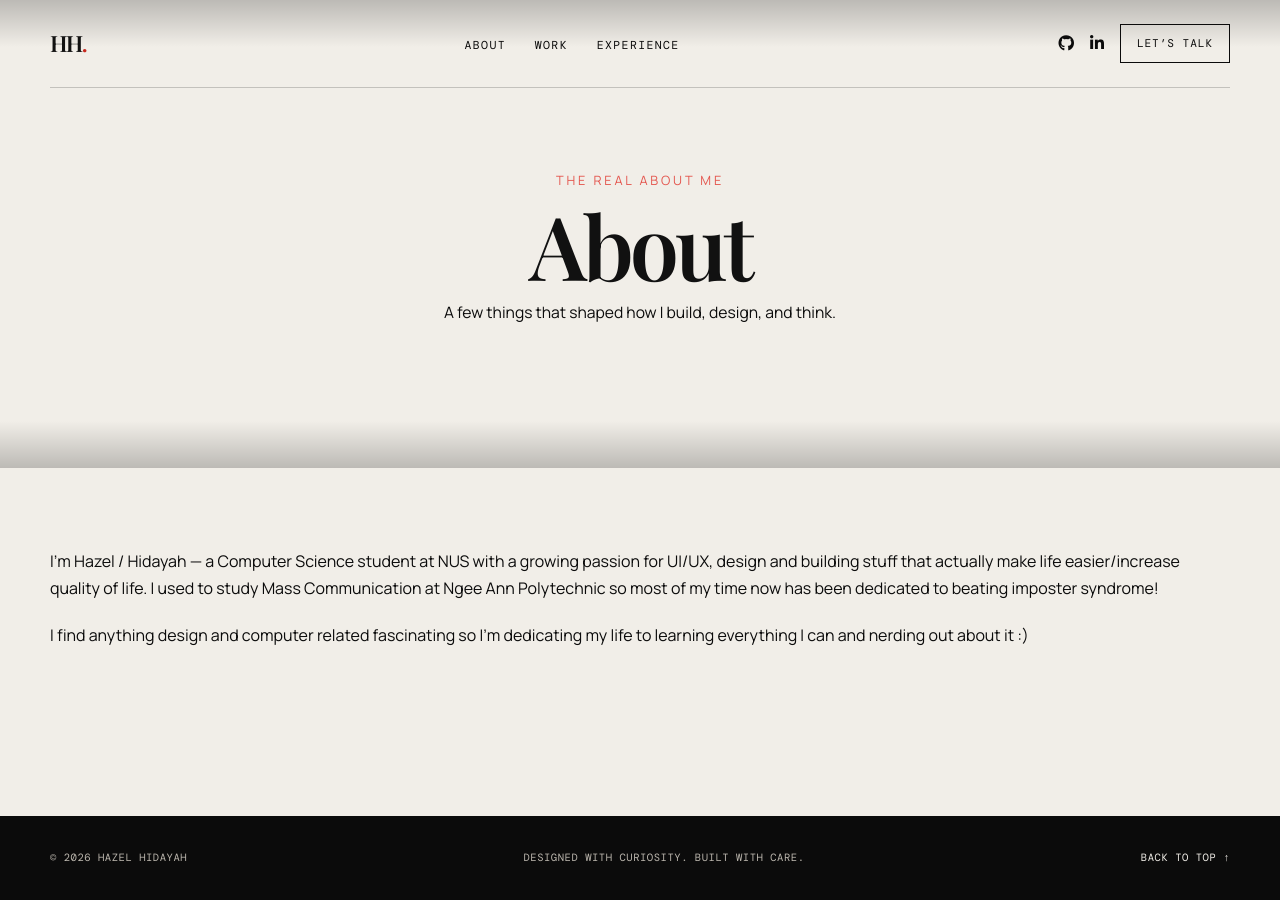
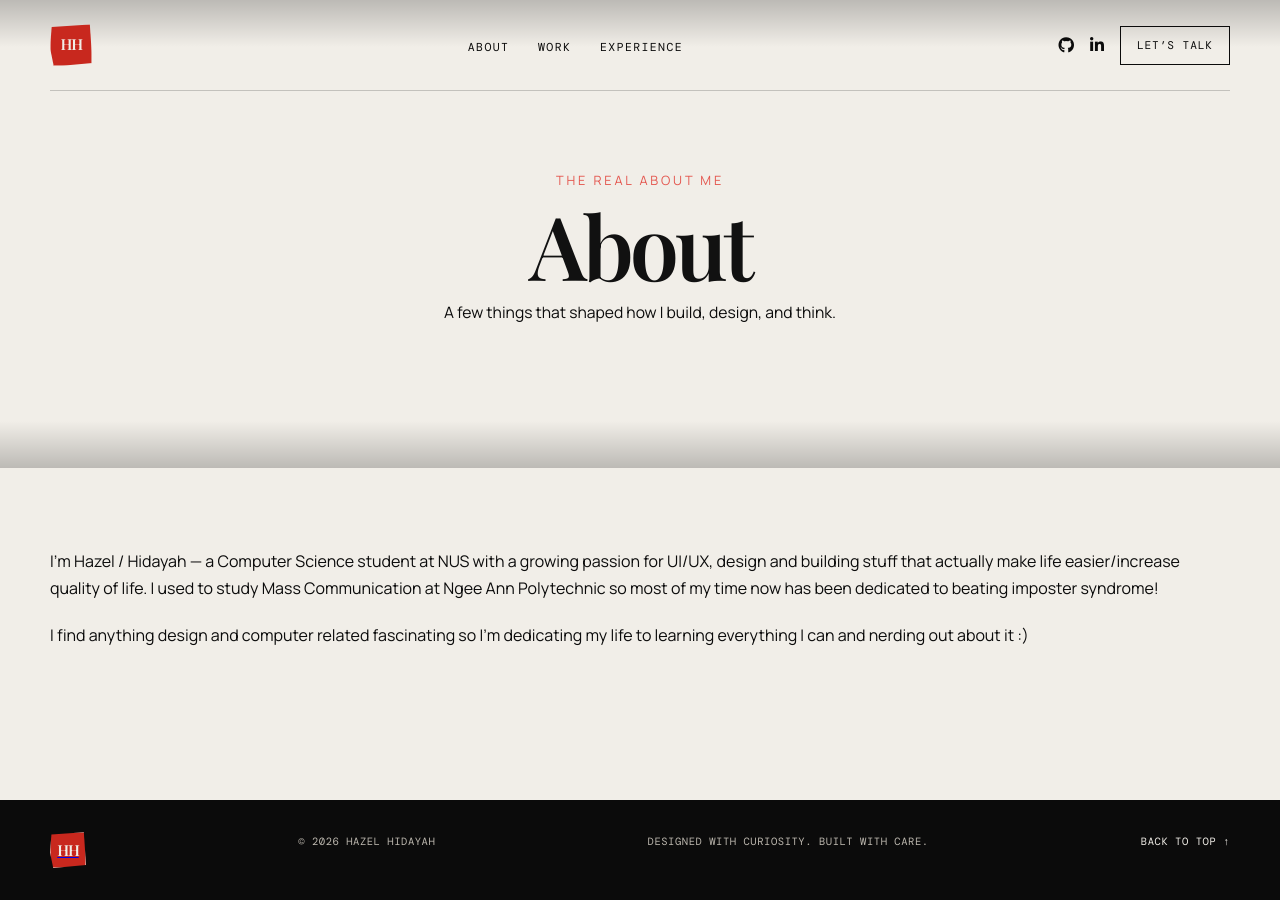
Before and after one commit to hazelhidayah/hazelhidayah.github.io, a Jekyll site: the page built from about.markdown, in a window 1280 px wide. Built offline with Jekyll 4.4.1, drawn with Linux system fonts in a browser that asks for light colours; some web fonts are replaced.

Commit message:
Add reusable seal identity

```diff
--- a/_includes/footer.html
+++ b/_includes/footer.html
@@ -1,5 +1,8 @@
 <footer class="site-footer">
   <div class="footer-inner">
+    <a href="{{ '/' | relative_url }}" class="footer-seal" aria-label="Hazel Hidayah — home">
+      {% include seal.html class="seal--footer" %}
+    </a>
     <p>&copy; {{ site.time | date: '%Y' }} Hazel Hidayah</p>
     <p>Designed with curiosity. Built with care.</p>
     <a href="#top" class="footer-top">Back to top ↑</a>
--- a/_includes/navbar.html
+++ b/_includes/navbar.html
@@ -1,7 +1,7 @@
 <header class="site-header">
   <div class="nav-inner">
     <a href="{{ '/' | relative_url }}" class="brand-mark" aria-label="Hazel Hidayah — home">
-      <span class="brand-monogram">HH<span>.</span></span>
+      {% include seal.html class="seal--nav" %}
     </a>
 
     <nav class="main-nav" aria-label="Primary navigation">
--- /dev/null
+++ b/_includes/seal.html
@@ -0,0 +1,3 @@
+<span class="seal{% if include.class %} {{ include.class }}{% endif %}" aria-hidden="true">
+  <span class="seal__text">HH</span>
+</span>
--- a/_layouts/default.html
+++ b/_layouts/default.html
@@ -9,6 +9,7 @@
       content="{{ page.description | default: site.description }}"
     />
     <meta name="theme-color" content="#f1eee8" />
+    <link rel="icon" href="{{ '/assets/img/seal.svg' | relative_url }}" type="image/svg+xml" />
     <link rel="preconnect" href="https://fonts.googleapis.com" />
     <link rel="preconnect" href="https://fonts.gstatic.com" crossorigin />
     <link href="https://fonts.googleapis.com/css2?family=DM+Mono:wght@300;400;500&family=Manrope:wght@400;500;600&family=Playfair+Display:ital,wght@0,600;1,500&display=swap" rel="stylesheet" />
--- a/assets/css/style.css
+++ b/assets/css/style.css
@@ -868,15 +868,30 @@ body::before {
   border-bottom: 1px solid var(--line);
 }
 
-.brand-monogram {
+.seal {
+  width: 2.65rem;
+  aspect-ratio: 1;
+  display: inline-grid;
+  place-items: center;
+  background: var(--red);
+  color: var(--paper);
+  clip-path: polygon(4% 7%, 94% 1%, 100% 92%, 9% 100%, 0 56%);
+  box-shadow: inset 0 0 0 1px rgba(241, 238, 232, 0.55);
+}
+
+.seal__text {
   font-family: var(--serif);
-  font-size: 1.4rem;
+  font-size: 0.95rem;
   font-weight: 600;
   letter-spacing: -0.08em;
 }
 
-.brand-monogram span {
-  color: var(--red);
+.seal--footer {
+  width: 2.25rem;
+}
+
+.footer-seal {
+  display: inline-flex;
 }
 
 .main-nav a {
```
Also changed, not shown: assets/img/seal.svg (added).
